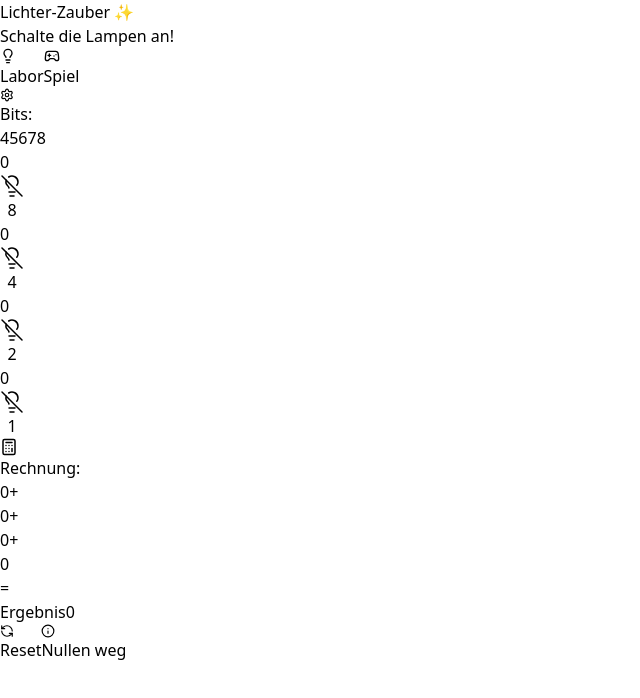
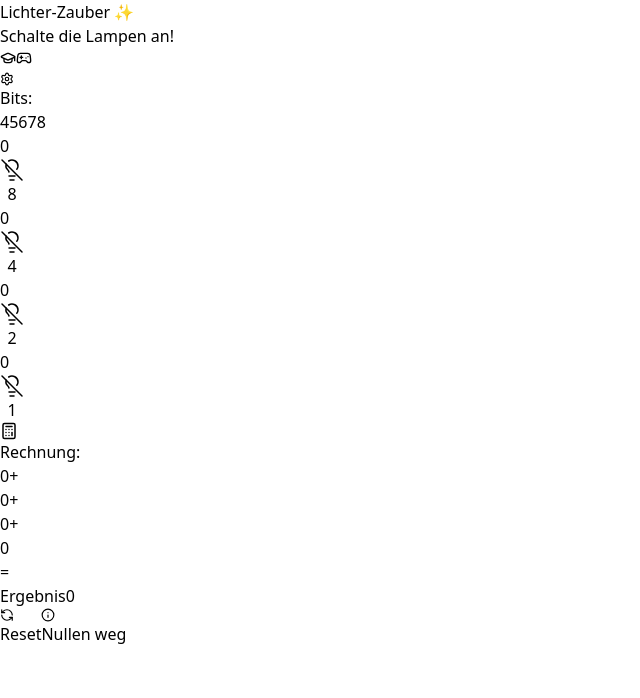
Before and after one commit to m3koenig/binaer-trainer, a React (Vite) app: page / in a window 1280 px wide. Shown: the top 698 px of the page, without its empty margins (0-640 px from the left). Built offline with nearby package versions, Linux system fonts and the light colour scheme.

Commit message:
🛠️Change: Replace Lightbulb and difficulty icons with GraduationCap and Star in the UI

```diff
--- a/src/App.jsx
+++ b/src/App.jsx
@@ -1,5 +1,5 @@
 import React, { useState, useEffect, useCallback, useReducer } from 'react';
-import { Lightbulb, LightbulbOff,Calculator, Trophy, RefreshCcw, Info, ArrowRight, Star, Smile, Gamepad2, Settings, Brain, CheckCircle, PenTool, AlertCircle, Menu } from 'lucide-react';
+import { Lightbulb, LightbulbOff, GraduationCap, Calculator, Trophy, RefreshCcw, Info, ArrowRight, Star, Smile, Gamepad2, Settings, Brain, CheckCircle, PenTool, AlertCircle, Menu } from 'lucide-react';
 
 export default function App() {
   // Reducer for batching related state updates
@@ -152,7 +152,7 @@ export default function App() {
                     : 'text-slate-400 hover:text-slate-600'
                 }`}
               >
-                <Lightbulb size={16} /> Labor
+                <GraduationCap size={16} />
               </button>
               <button
                 onClick={() => switchMode('quiz')}
@@ -162,7 +162,7 @@ export default function App() {
                     : 'text-slate-400 hover:text-slate-600'
                 }`}
               >
-                <Gamepad2 size={16} /> Spiel
+                <Gamepad2 size={16} />
               </button>
             </div>
           </div>
@@ -203,7 +203,7 @@ export default function App() {
                       : 'text-slate-400 hover:text-slate-500'
                   }`}
                 >
-                  <Lightbulb size={14} /> Einfach
+                  <Star size={14} />
                 </button>
                 <button
                   onClick={() => setDifficulty('hard')}
@@ -213,7 +213,7 @@ export default function App() {
                       : 'text-slate-400 hover:text-slate-500'
                   }`}
                 >
-                  <Brain size={14} /> Profi
+                  <Star size={14} /><Star size={14} />
                 </button>
               </div>
             )}
```
